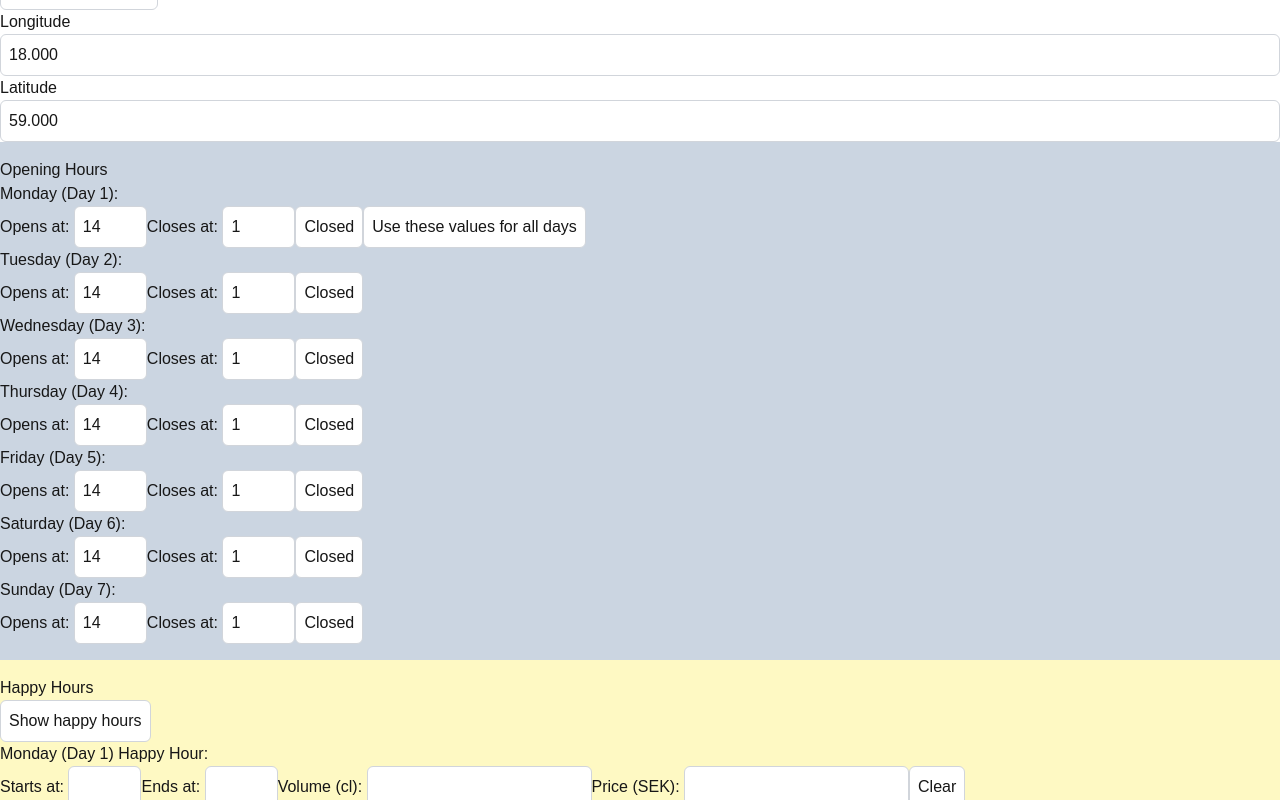
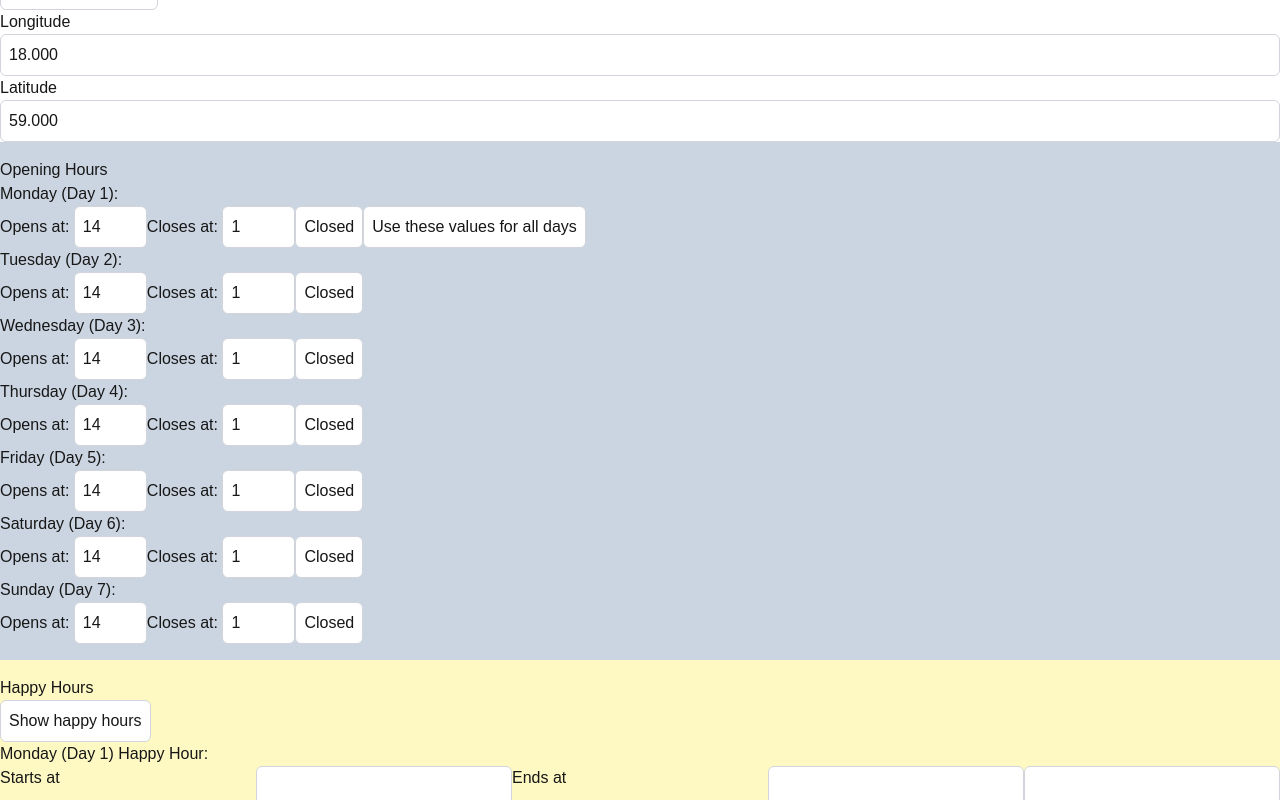
Before and after one commit to nickenickenicke/billig-bars, a Next.js app: page /bar-admin in a window 1280 px wide. Both pictures are taken after a click on the button "Show happy hours". Shown: the part 476-1276 px from the top of the page. Built offline with nearby package versions, Linux system fonts and the light colour scheme.

Commit message:
Now with labels

```diff
--- a/src/components/form/FormHappyHourItem.tsx
+++ b/src/components/form/FormHappyHourItem.tsx
@@ -21,42 +21,47 @@ export const FormHappyHourItem = ({
   return (
     <div className="form-group">
       <label>{`${days[day - 1]} (Day ${day}) Happy Hour:`}</label>
-      <div>
-        Starts at:{' '}
+      <div className="grid grid-cols-5 grid-rows-2">
+        <label htmlFor={`happy_starts_at_${day}`}>Starts at</label>
         <input
           type="number"
           name={`happy_starts_at_${day}`}
+          id={`happy_starts_at_${day}`}
           min="0"
           max="23"
+          className=""
           value={happy_starts_at}
           onChange={handleChange}
         />
-        Ends at:{' '}
+        <label htmlFor={`happy_ends_at_${day}`}>Ends at</label>
         <input
           type="number"
           name={`happy_ends_at_${day}`}
+          id={`happy_ends_at_${day}`}
           min="0"
           max="23"
           value={happy_ends_at}
           onChange={handleChange}
         />
-        Volume (cl):{' '}
+        <button className="row-span-2" type="button" onClick={handleClearDay}>
+          Clear
+        </button>
+        <label htmlFor={`happy_volume_${day}`}>Volume (cl)</label>
         <input
           type="number"
           name={`happy_volume_${day}`}
+          id={`happy_volume_${day}`}
           value={happy_volume}
           onChange={handleChange}
         />
-        Price (SEK):{' '}
+        <label htmlFor={`happy_price_${day}`}>Price (SEK)</label>
         <input
           type="number"
           name={`happy_price_${day}`}
+          id={`happy_price_${day}`}
           value={happy_price}
           onChange={handleChange}
         />
-        <button type="button" onClick={handleClearDay}>
-          Clear
-        </button>
       </div>
     </div>
   )
```
